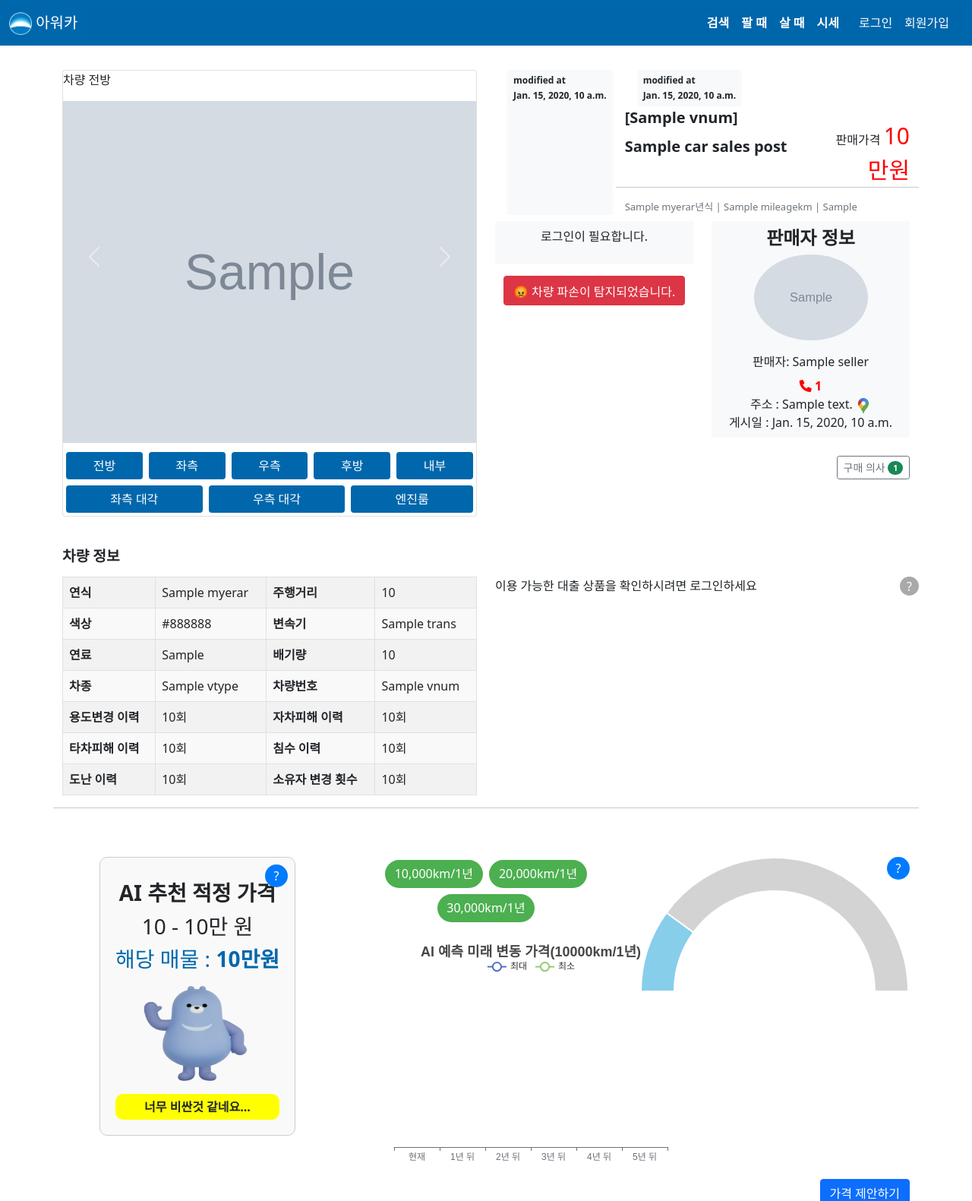
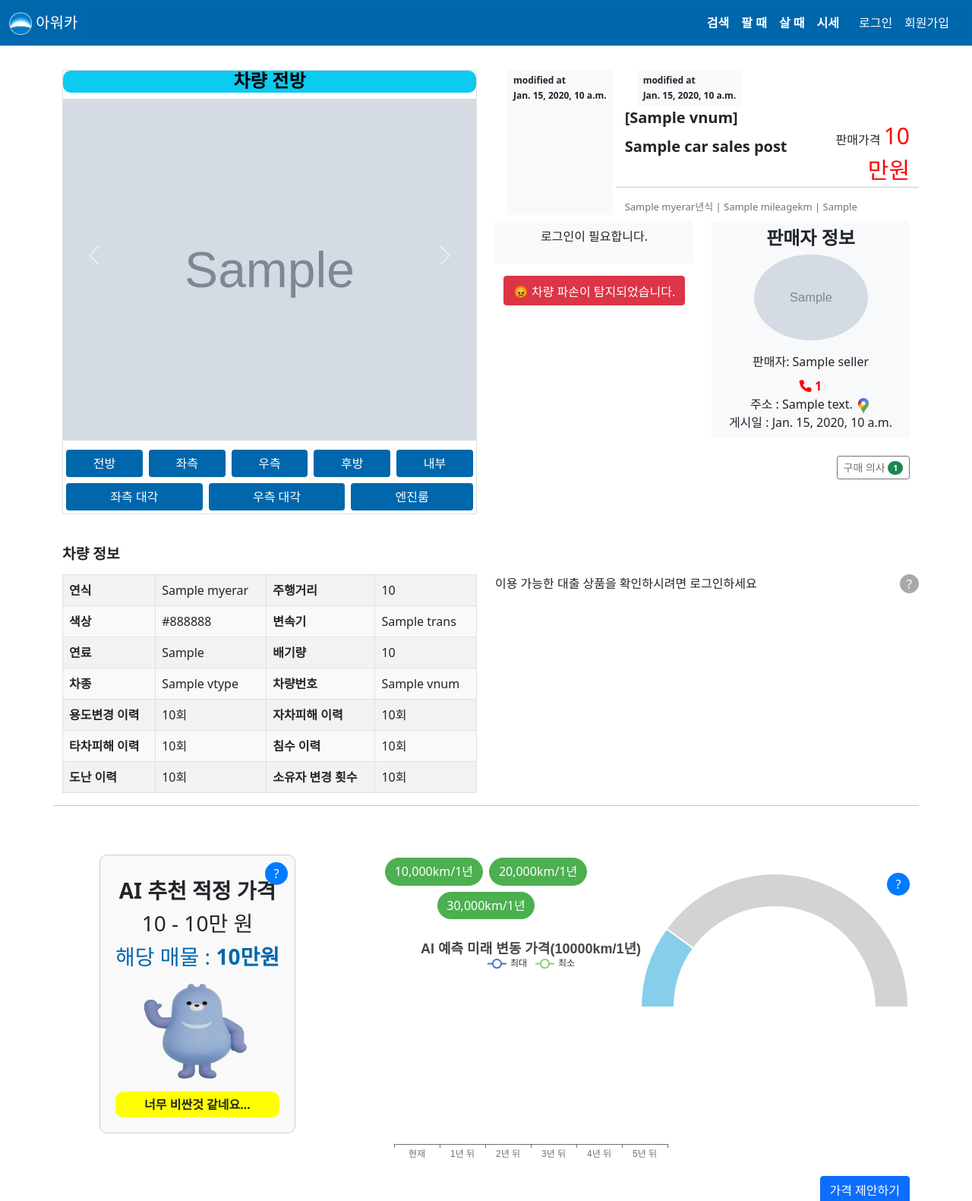
Before and after one commit to dotorimuk1112/FinalProject_OurCar, a Django app: template final_project/templates/sales/sales_detail.html in a window 1280 px wide. Shown: the top 1581 px of the page at 76% size. Run offline with Django 5.2, Linux system fonts and the light colour scheme; the template is opened without the code that fills it: most values are stand-ins (such as "Sample title", 1, 10 or a date in 2020); grey boxes marked "Sample" are stand-in pictures; some libraries are stand-ins or nearby versions.

Commit message:
sales detail 오류 수정

```diff
--- a/final_project/templates/sales/sales_detail.html
+++ b/final_project/templates/sales/sales_detail.html
@@ -33,31 +33,41 @@
                     <div class="carousel-inner">
                         {% if CarSalesPost.Image1 %}
                         <div class="carousel-item active">
-                            <p>차량 전방</p>
+                            <div class="text-center mb-0 bg-info" style="border-radius: 10px;">
+                                <h4 style="color: black; font-family: 'Arial', sans-serif; font-weight: bold;">차량 전방</h4>
+                            </div>
                             <img src="{{ CarSalesPost.Image1.url }}" class="d-block img-fluid" alt="Image 1">
                         </div>
                         {% endif %}
                         {% if CarSalesPost.Image2 %}
                         <div class="carousel-item">
-                            <p>차량 좌측</p>
+                            <div class="text-center mb-0 bg-info" style="border-radius: 10px;">
+                                <h4 style="color: black; font-family: 'Arial', sans-serif; font-weight: bold;">차량 좌측</h4>
+                            </div>
                             <img src="{{ CarSalesPost.Image2.url }}" class="d-block img-fluid" alt="Image 2">
                         </div>
                         {% endif %}
                         {% if CarSalesPost.Image3 %}
                         <div class="carousel-item">
-                            <p>차량 우측</p>
+                            <div class="text-center mb-0 bg-info" style="border-radius: 10px;">
+                                <h4 style="color: black; font-family: 'Arial', sans-serif; font-weight: bold;">차량 우측</h4>
+                            </div>
                             <img src="{{ CarSalesPost.Image3.url }}" class="d-block img-fluid" alt="Image 3">
                         </div>
                         {% endif %}
                         {% if CarSalesPost.Image4 %}
                         <div class="carousel-item">
-                            <p>차량 후방</p>
+                            <div class="text-center mb-0 bg-info" style="border-radius: 10px;">
+                                <h4 style="color: black; font-family: 'Arial', sans-serif; font-weight: bold;">차량 후방</h4>
+                            </div>
                             <img src="{{ CarSalesPost.Image4.url }}" class="d-block img-fluid" alt="Image 4">
                         </div>
                         {% endif %}
                         {% if CarSalesPost.Image5 %}
                         <div class="carousel-item">
-                            <p>차량 내부</p>
+                            <div class="text-center mb-0 bg-info" style="border-radius: 10px;">
+                                <h4 style="color: black; font-family: 'Arial', sans-serif; font-weight: bold;">차량 내부</h4>
+                            </div>
                             <img src="{{ CarSalesPost.Image5.url }}" class="d-block img-fluid" alt="Image 5">
                         </div>
                         {% endif %}
@@ -79,7 +89,9 @@
                         {% endif %}
                         {% if CarSalesPost.Image8 %}
                         <div class="carousel-item">
-                            <p>엔진룸</p>
+                            <div class="text-center mb-0 bg-info" style="border-radius: 10px;">
+                                <h4 style="color: black; font-family: 'Arial', sans-serif; font-weight: bold;">엔진룸</h4>
+                            </div>
                             <img src="{{ CarSalesPost.Image8.url }}" class="d-block img-fluid" alt="Image 8">
                         </div>
                         {% endif %}
@@ -696,7 +708,9 @@
                     주행거리 적정 여부를 제공해드리고 있습니다.<br>
                     <span class="emphasis">기준:  국내 차량 연 평균 주행거리인 13,322km</span><br>
                 </div>
-                <canvas id="mileageChart" width="150" height="75" style="padding-top: 0px;"></canvas>
+                <div class="text-center mt-5">
+                    <canvas id="mileageChart" width="150" height="75" style="padding-top: 0px;"></canvas>
+                </div>
                 <!-- 연평균 주행거리 -->
                 {% if CarSalesPost.MYERAR > 0 and CarSalesPost.MILEAGE %}
                     {% if CarSalesPost.MYERAR %}
```
